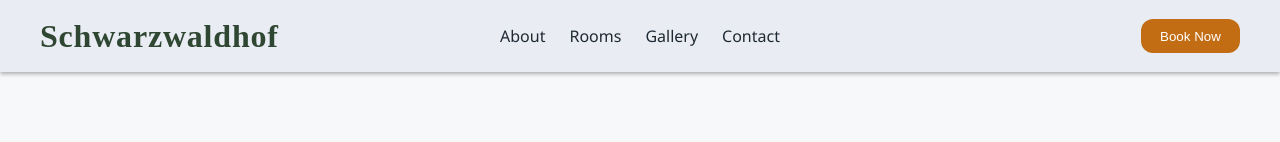
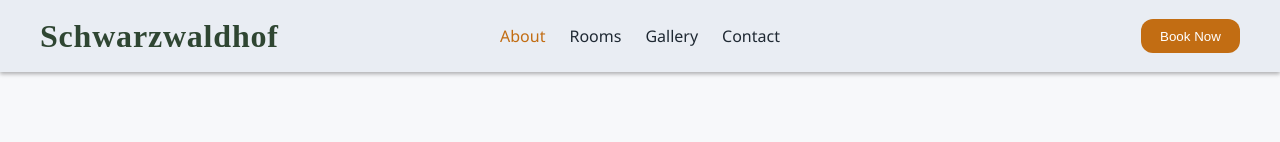
Before and after one commit to PixeStudio/schwarzwaldhof, a React (Vite) app: page / in a window 1280 px wide. Shown: the top 142 px of the page. Built offline with nearby package versions, Linux system fonts and the light colour scheme; a web font is replaced by a local one.

Commit message:
feat: add active link for header

```diff
--- a/src/App.jsx
+++ b/src/App.jsx
@@ -1,3 +1,5 @@
+import { useState } from 'react';
+import { useEffect } from 'react';
 import Header from './components/Header';
 import "./components/Header.css";
 import Hero from "./components/Hero";
@@ -5,23 +7,52 @@ import "./components/Hero.css";
 import HeroSlider from "./components/HeroSlider";
 
 function App() {
+
+  const [activeSection, setActiveSection] = useState("about");
+
+  useEffect(() => {
+    const sections = document.querySelectorAll(".observe");
+    const page = document.querySelector(".page");
+
+    if (!page) return;
+
+    const observer = new IntersectionObserver(
+      entries => {
+        entries.forEach(entry => {
+          if (entry.isIntersecting) {
+            setActiveSection(entry.target.id);
+          }
+        });
+      },
+      {
+        root: page,
+        threshold: 0.6,
+      }
+    );
+
+    sections.forEach(section => observer.observe(section));
+
+    return () => observer.disconnect();
+  }, []);
+
+
   return (
     <div>
-      <Header />
+      <Header activeSection={activeSection}/>
       <main className='page'>
-        <section id='about' className='section'>
+        <section id='about' className='section observe'>
           <HeroSlider />
         </section>
 
-        <section id='rooms' className='section'>
+        <section id='rooms' className='section observe'>
           <HeroSlider />
         </section>
 
-        <section id='gallery' className='section'>
+        <section id='gallery' className='section observe'>
           <HeroSlider />
         </section>
 
-        <section id='contact' className='contact'>
+        <section id='contact' className='contact observe'>
           <div className="contact_inner">
             <HeroSlider />
           </div>
--- a/src/components/Header.css
+++ b/src/components/Header.css
@@ -6,7 +6,6 @@
   --color-hover: #a65e12;             /* ciemniejszy wariant na hover */
   --font-brand: 'Birthstone', cursive;
 }
-
 
 .header {
     position: sticky;
@@ -64,9 +63,13 @@
                     text-decoration: none;
                     color: var(--color-text);
                     font-weight: 500;
-                    transition: color 0.3s ease;
+                    transition: color 0.3s ease, color 0.3s ease;
 
                     &:hover {
+                        color: var(--color-accent);
+                    }
+
+                    &.active {
                         color: var(--color-accent);
                     }
                 }
--- a/src/components/Header.jsx
+++ b/src/components/Header.jsx
@@ -1,25 +1,45 @@
-import './Header.css';
+import "./Header.css";
 
-function Header() {
+function Header({ activeSection }) {
   return (
     <header className="header">
       <div className="header-container">
+
         <div className="left-side">
           <div className="logo">Schwarzwaldhof</div>
         </div>
+
         <div className="center">
           <nav className="nav">
             <ul>
-                            <li><a href="#about">About</a></li>
-                            <li><a href="#rooms">Rooms</a></li>
-                            <li><a href="#gallery">Gallery</a></li>
-                            <li><a href="#contact">Contact</a></li>
+              <li>
+                <a href="#about" className={activeSection === "about" ? "active" : ""}>
+                  About
+                </a>
+              </li>
+              <li>
+                <a href="#rooms" className={activeSection === "rooms" ? "active" : ""}>
+                  Rooms
+                </a>
+              </li>
+              <li>
+                <a href="#gallery" className={activeSection === "gallery" ? "active" : ""}>
+                  Gallery
+                </a>
+              </li>
+              <li>
+                <a href="#contact" className={activeSection === "contact" ? "active" : ""}>
+                  Contact
+                </a>
+              </li>
             </ul>
           </nav>
         </div>
+
         <div className="right-side">
           <button className="book-btn">Book Now</button>
         </div>
+
       </div>
     </header>
   );
```
Lines whose indentation alone changed are shown as unchanged.
